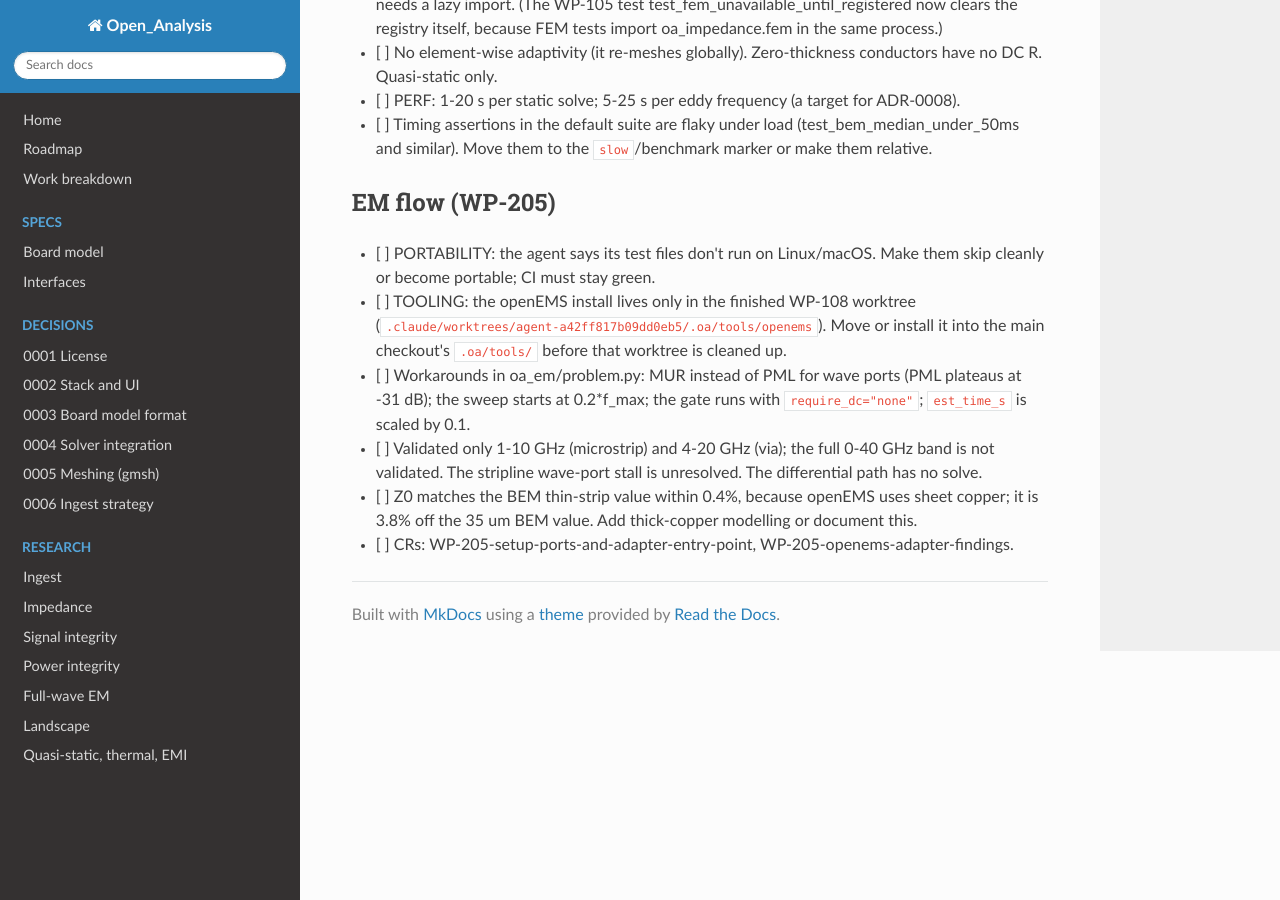
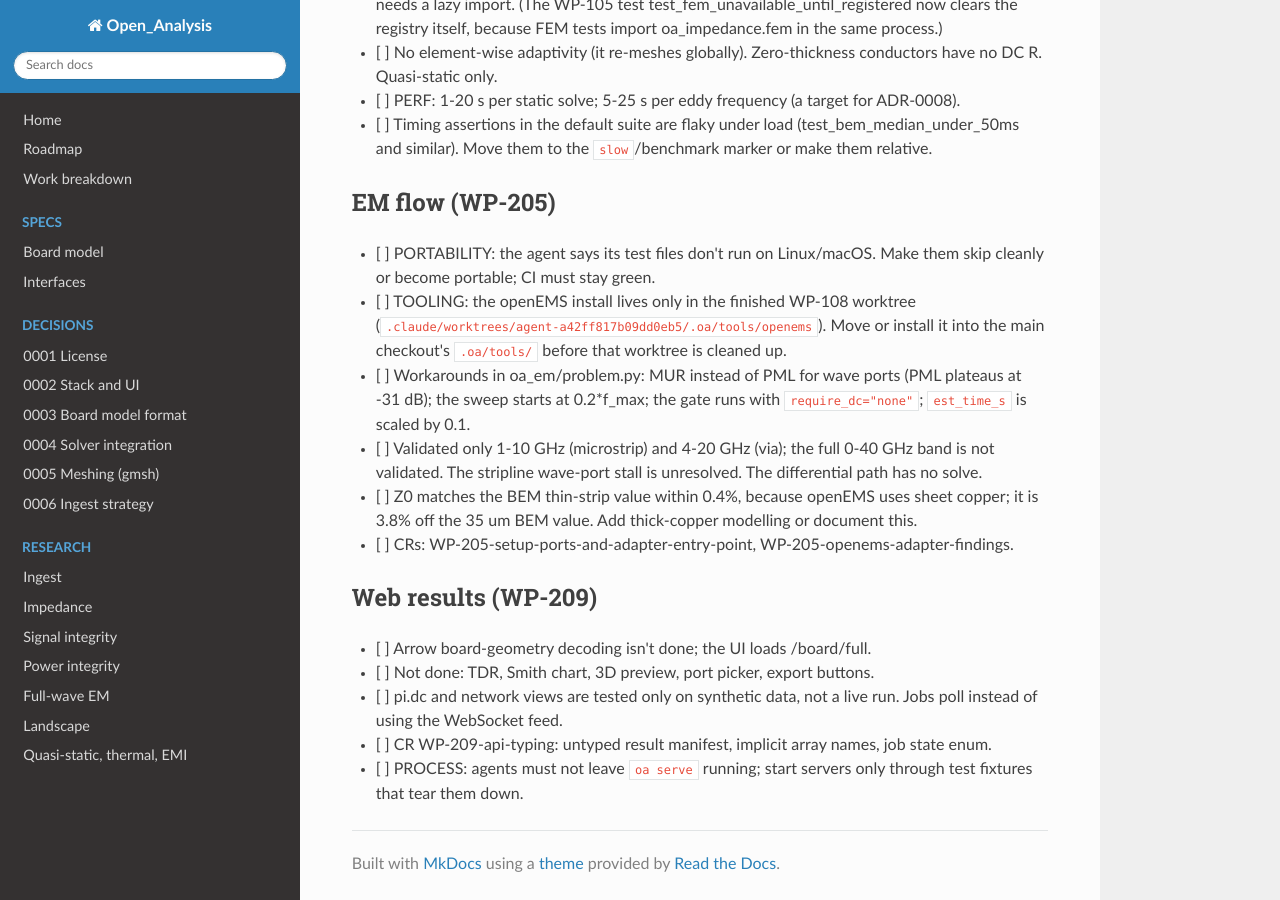
Before and after one commit to C-My-Code/Open_Analysis, an MkDocs documentation site: the page built from docs/FOLLOWUPS.md, in a window 1280 px wide and 900 px high, scrolled down 4169 px. Built offline with MkDocs 1.6.1, drawn with Linux system fonts in a browser that asks for light colours; nearby versions of some CDN libraries.

Commit message:
Restore pi.dc 20 s criterion (WP-211 measured 10.5 s); FOLLOWUPS for WP-209
Co-Authored-By: Claude Opus 5.5 <noreply@anthropic.com>
Claude-Session: https://claude.ai/code/session_011igm87KKv2vvAPV69iyBbW

```diff
--- a/docs/FOLLOWUPS.md
+++ b/docs/FOLLOWUPS.md
@@ -106,3 +106,10 @@ The integrator tracks known gaps found while merging work packages here. Each it
 - [ ] Validated only 1-10 GHz (microstrip) and 4-20 GHz (via); the full 0-40 GHz band is not validated. The stripline wave-port stall is unresolved. The differential path has no solve.
 - [ ] Z0 matches the BEM thin-strip value within 0.4%, because openEMS uses sheet copper; it is 3.8% off the 35 um BEM value. Add thick-copper modelling or document this.
 - [ ] CRs: WP-205-setup-ports-and-adapter-entry-point, WP-205-openems-adapter-findings.
+
+## Web results (WP-209)
+- [ ] Arrow board-geometry decoding isn't done; the UI loads /board/full.
+- [ ] Not done: TDR, Smith chart, 3D preview, port picker, export buttons.
+- [ ] pi.dc and network views are tested only on synthetic data, not a live run. Jobs poll instead of using the WebSocket feed.
+- [ ] CR WP-209-api-typing: untyped result manifest, implicit array names, job state enum.
+- [ ] PROCESS: agents must not leave `oa serve` running; start servers only through test fixtures that tear them down.
```
Also changed, not shown: 1 other file.
